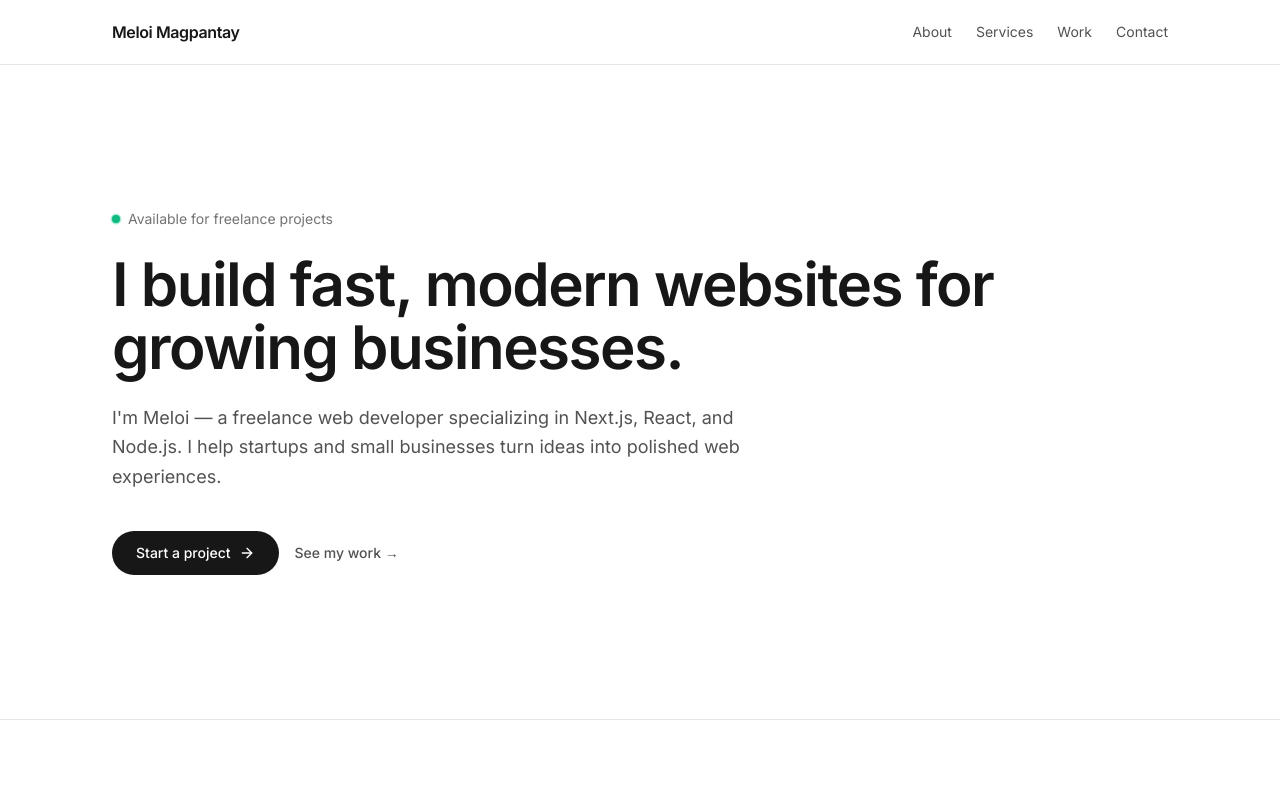
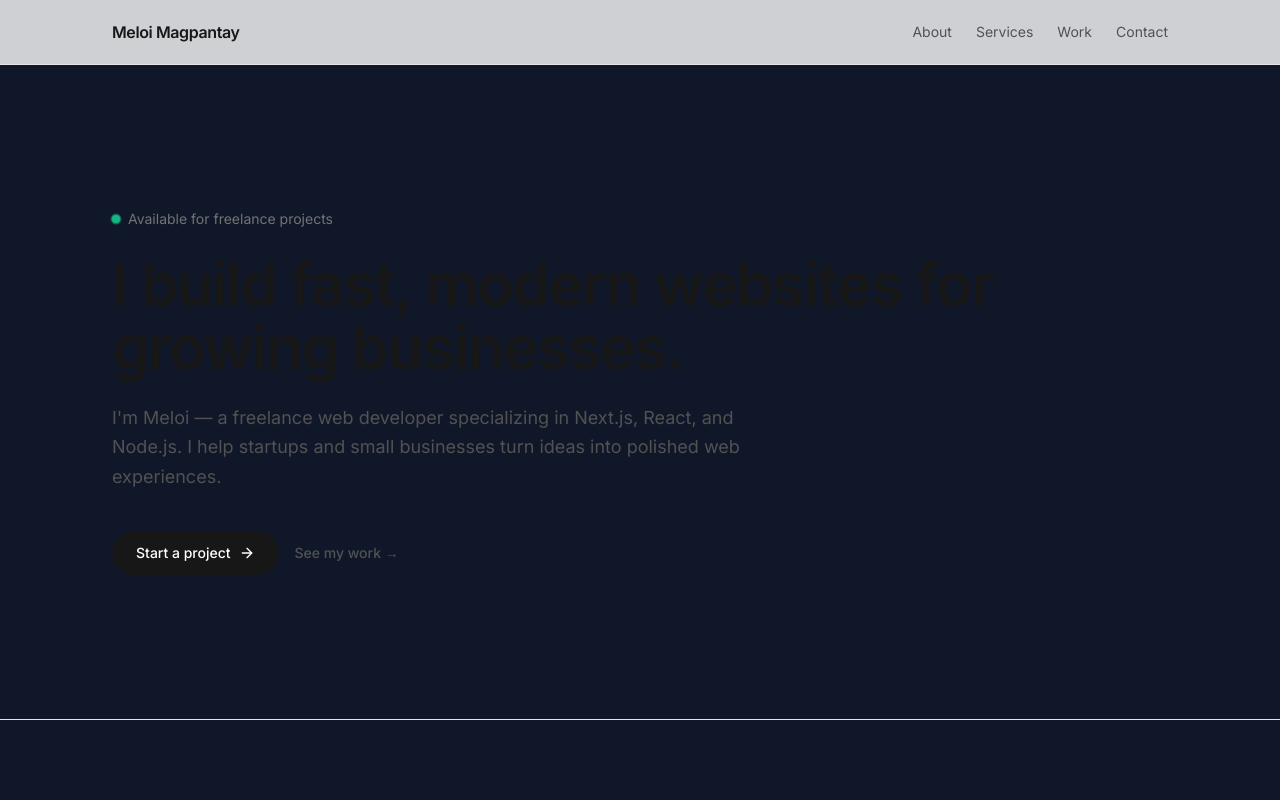
Before and after one commit to meloiTheGymRatDeveloper/AwesomePortfolio, a Next.js app in the folder Documents/Meloi/Claude/portfolio-site/: page / in a window 1280 px wide. Shown: the top 800 px of the page. Built offline with nearby package versions, Linux system fonts and the light colour scheme.

Commit message:
feat: dark slate theme CSS variables

```diff
--- a/Documents/Meloi/Claude/portfolio-site/app/globals.css
+++ b/Documents/Meloi/Claude/portfolio-site/app/globals.css
@@ -4,11 +4,11 @@
 
 @layer base {
   :root {
-    --background: 0 0% 100%;
-    --foreground: 0 0% 9%;
-    --muted: 0 0% 45%;
-    --border: 0 0% 92%;
-    --accent: 0 0% 9%;
+    --background: 222 47% 11%;
+    --foreground: 210 40% 98%;
+    --muted: 215 20% 65%;
+    --border: 217 33% 17%;
+    --accent: 258 90% 66%;
   }
 
   html {
@@ -24,7 +24,7 @@
   }
 
   ::selection {
-    background-color: hsl(var(--foreground));
-    color: hsl(var(--background));
+    background-color: hsl(var(--accent));
+    color: hsl(var(--foreground));
   }
 }
```
